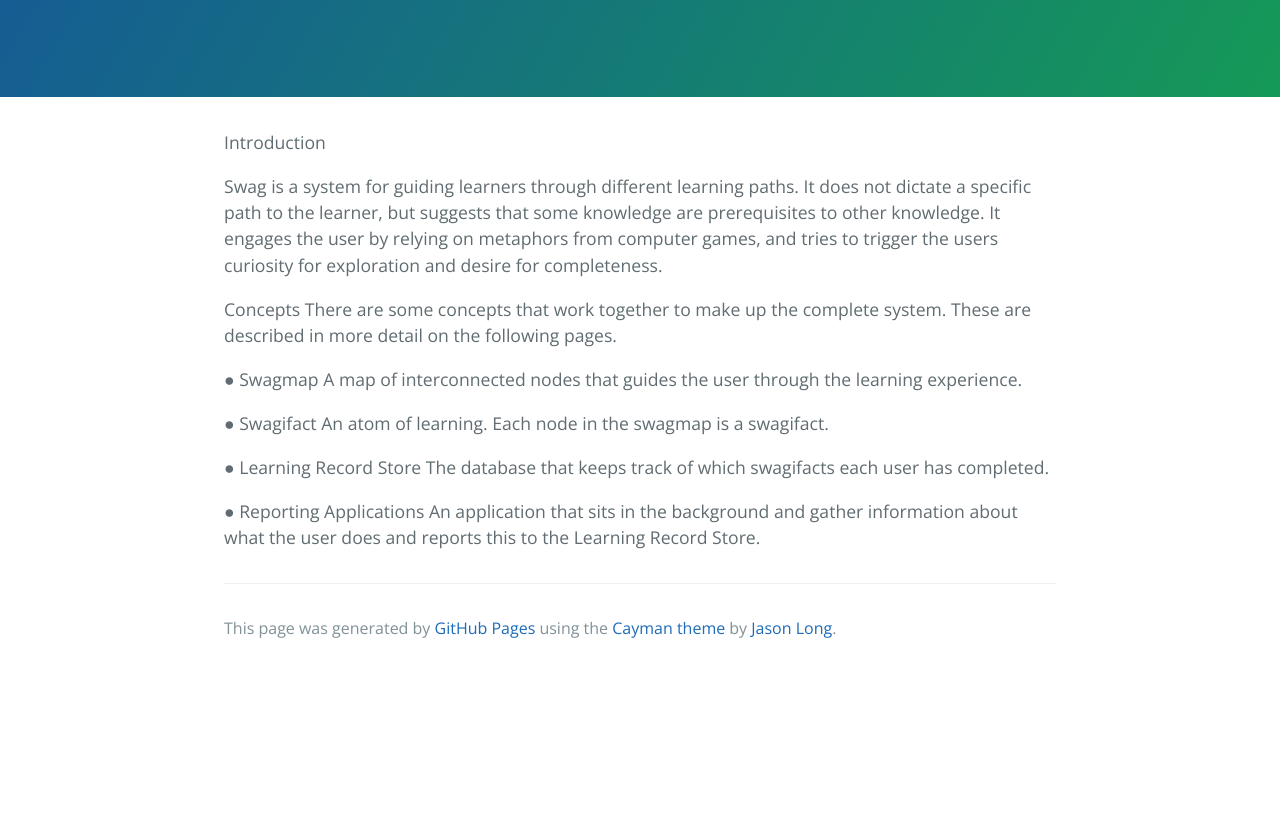
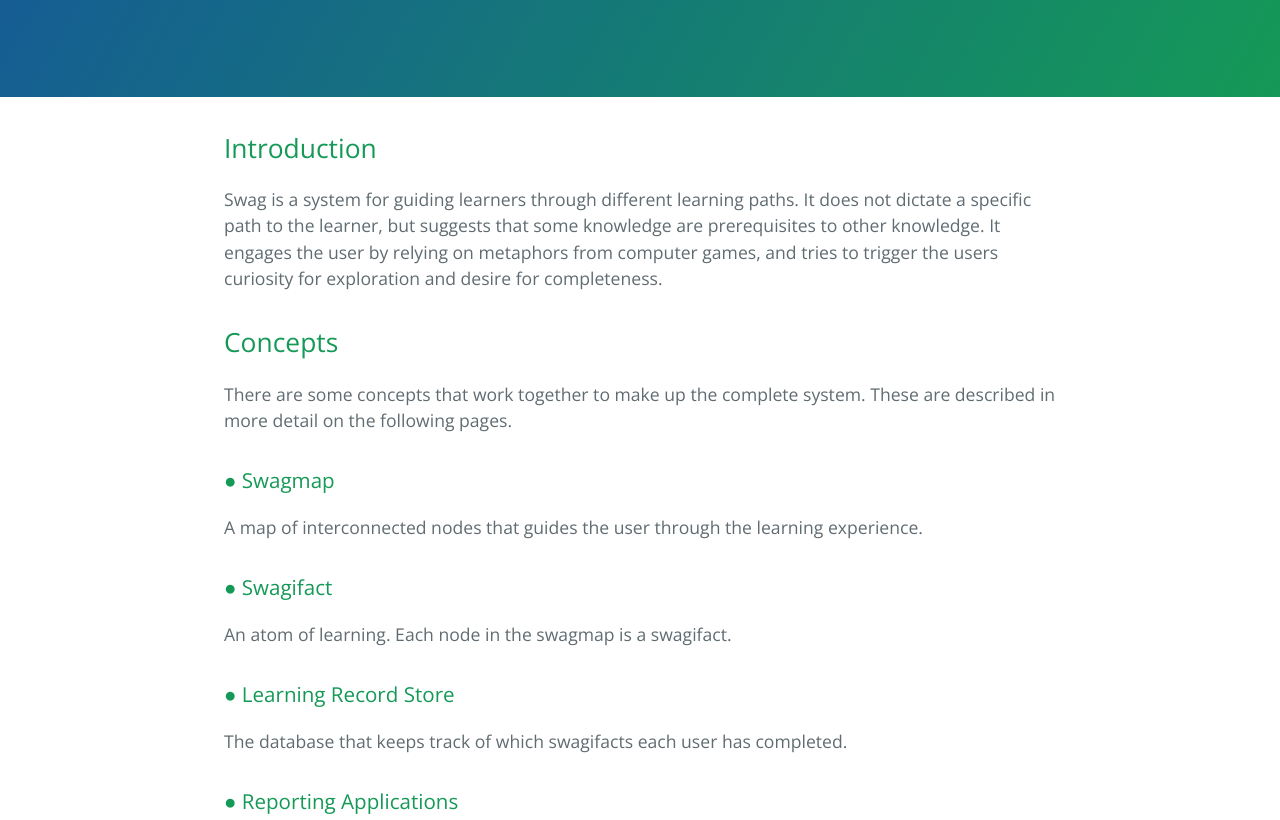
Before and after one commit to tunapanda/tunapanda.github.io, a plain HTML site: page index.html in a window 1280 px wide. Shown: the part 220-1040 px from the top of the page. Before the commit the page ends 892 px from the top, so only its background shows below. Drawn offline with nearby package versions, Linux system fonts and the light colour scheme.

Commit message:
Replace master branch with page content via GitHub

```diff
--- a/index.html
+++ b/index.html
@@ -16,29 +16,39 @@
     </section>
 
     <section class="main-content">
-      <p>Introduction</p>
+      <h2>
+<a id="introduction" class="anchor" href="#introduction" aria-hidden="true"><span class="octicon octicon-link"></span></a>Introduction</h2>
 
 <p>Swag is a system for guiding learners through different learning paths. It does not dictate a
 specific path to the learner, but suggests that some knowledge are prerequisites to other
 knowledge. It engages the user by relying on metaphors from computer games, and tries to
 trigger the users curiosity for exploration and desire for completeness.  </p>
 
-<p>Concepts
-There are some concepts that work together to make up the complete system. These are
-described in more detail on the following pages. </p>
+<h2>
+<a id="concepts" class="anchor" href="#concepts" aria-hidden="true"><span class="octicon octicon-link"></span></a>Concepts</h2>
 
-<p>● Swagmap
-A map of interconnected nodes that guides the user through the learning experience. </p>
+<p>There are some concepts that work together to make up the complete system. These are described in more detail on the following pages. </p>
 
-<p>● Swagifact
-An atom of learning. Each node in the swagmap is a swagifact. </p>
+<h3>
+<a id="-swagmap" class="anchor" href="#-swagmap" aria-hidden="true"><span class="octicon octicon-link"></span></a>● Swagmap</h3>
 
-<p>● Learning Record Store
-The database that keeps track of which swagifacts each user has completed. </p>
+<p>A map of interconnected nodes that guides the user through the learning experience. </p>
 
-<p>● Reporting Applications
-An application that sits in the background and gather information about what the user
-does and reports this to the Learning Record Store. </p>
+<h3>
+<a id="-swagifact" class="anchor" href="#-swagifact" aria-hidden="true"><span class="octicon octicon-link"></span></a>● Swagifact</h3>
+
+<p>An atom of learning. Each node in the swagmap is a swagifact. </p>
+
+<h3>
+<a id="-learning-record-store" class="anchor" href="#-learning-record-store" aria-hidden="true"><span class="octicon octicon-link"></span></a>● Learning Record Store</h3>
+
+<p>The database that keeps track of which swagifacts each user has completed. </p>
+
+<h3>
+<a id="-reporting-applications" class="anchor" href="#-reporting-applications" aria-hidden="true"><span class="octicon octicon-link"></span></a>● Reporting Applications</h3>
+
+<p>An application that sits in the background and gather information about what the user does and reports this to the Learning Record Store.
+<img src="https://github.com/tunapanda/tunapanda.github.io/blob/master/images/swagmap.png?raw=true" alt="arch"></p>
 
       <footer class="site-footer">
 
--- a/params.json
+++ b/params.json
@@ -1 +1 @@
-{"name":"Swag Tech Overview","tagline":"Tunapanda project documentation","body":"Introduction\r\n \r\nSwag is a system for guiding learners through different learning paths. It does not dictate a \r\nspecific path to the learner, but suggests that some knowledge are prerequisites to other \r\nknowledge. It engages the user by relying on metaphors from computer games, and tries to \r\ntrigger the users curiosity for exploration and desire for completeness.  \r\n \r\nConcepts\r\nThere are some concepts that work together to make up the complete system. These are \r\ndescribed in more detail on the following pages. \r\n \r\n● Swagmap \r\nA map of interconnected nodes that guides the user through the learning experience. \r\n  \r\n● Swagifact \r\nAn atom of learning. Each node in the swagmap is a swagifact. \r\n \r\n● Learning Record Store \r\nThe database that keeps track of which swagifacts each user has completed. \r\n \r\n● Reporting Applications \r\nAn application that sits in the background and gather information about what the user \r\ndoes and reports this to the Learning Record Store. ","google":"","note":"Don't delete this file! It's used internally to help with page regeneration."}
+{"name":"Swag Tech Overview","tagline":"Tunapanda project documentation","body":"## Introduction\r\n \r\nSwag is a system for guiding learners through different learning paths. It does not dictate a \r\nspecific path to the learner, but suggests that some knowledge are prerequisites to other \r\nknowledge. It engages the user by relying on metaphors from computer games, and tries to \r\ntrigger the users curiosity for exploration and desire for completeness.  \r\n \r\n## Concepts\r\nThere are some concepts that work together to make up the complete system. These are described in more detail on the following pages. \r\n \r\n### ● Swagmap \r\nA map of interconnected nodes that guides the user through the learning experience. \r\n  \r\n### ● Swagifact \r\nAn atom of learning. Each node in the swagmap is a swagifact. \r\n \r\n### ● Learning Record Store \r\nThe database that keeps track of which swagifacts each user has completed. \r\n \r\n### ● Reporting Applications \r\nAn application that sits in the background and gather information about what the user does and reports this to the Learning Record Store. \r\n![arch](https://github.com/tunapanda/tunapanda.github.io/blob/master/images/swagmap.png?raw=true)","google":"","note":"Don't delete this file! It's used internally to help with page regeneration."}
```
